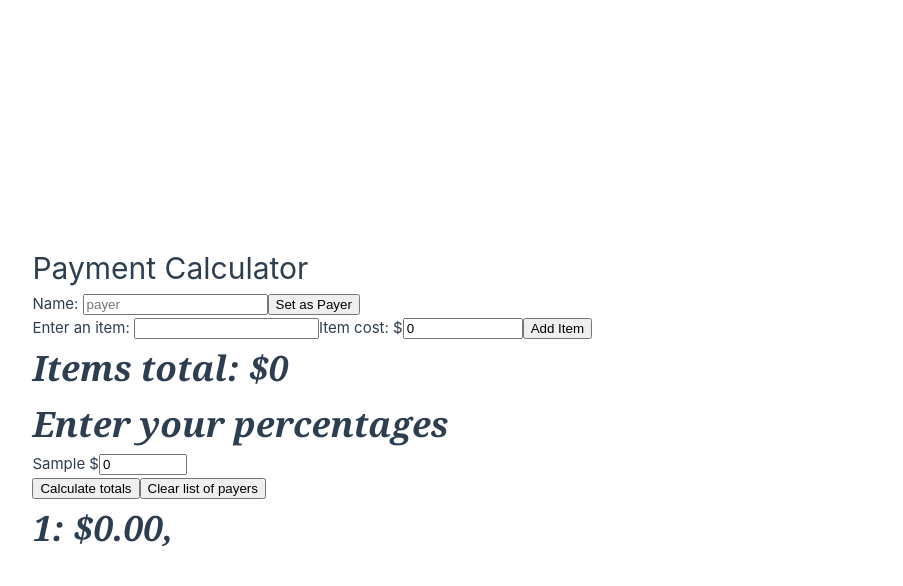
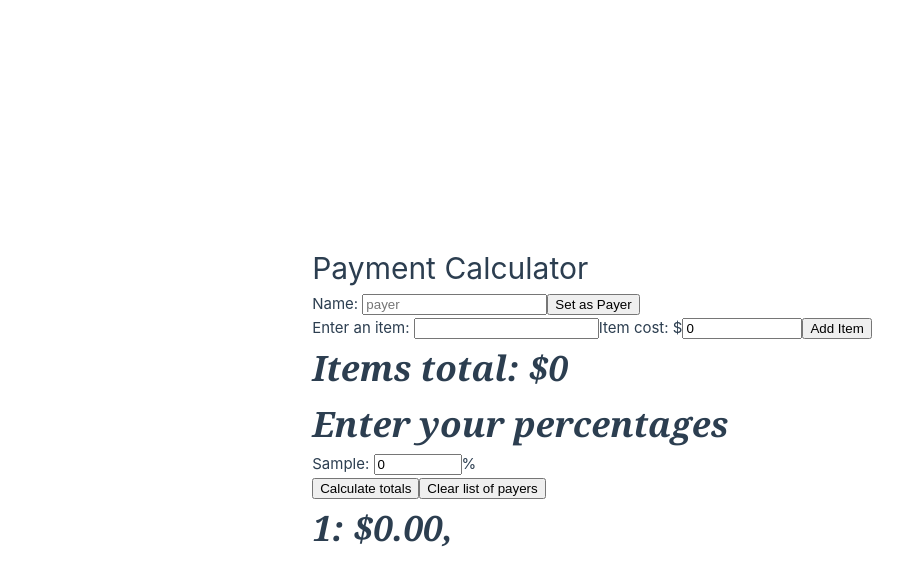
Before and after one commit to gTambo/vue-split-the-check-calculator, a Vue app: page / in a window 1280 px wide. Both pictures are taken after typing "Sample" into the empty fields and a click on the button "Set as Payer". Shown: the top 586 px of the page, without its empty margins (48-951 px from the left). Built offline with nearby package versions, Linux system fonts and the light colour scheme.

Commit message:
style tweaks, add home page to router

```diff
--- a/src/App.vue
+++ b/src/App.vue
@@ -81,8 +81,8 @@ function calculate() {
       <p class="text">Enter your percentages</p>
       <div v-if="payersList.length">
         <div v-for="payer in payersList" :key="'payer' + payer.payerId">
-          <label :for="'percent' + payer.payerId">{{ payer.name }} $</label>
-          <input v-model="payer.percent" :id="'percent' + payer.payerId" type="number" min="0.01" max="100" step=".01" />
+          <label :for="'percent' + payer.payerId">{{ payer.name }}: </label>
+          <input v-model="payer.percent" :id="'percent' + payer.payerId" type="number" min="0.01" max="100" step=".01" />%
         </div>
       </div>
       <button type="submit">Calculate totals</button>
--- a/src/assets/main.css
+++ b/src/assets/main.css
@@ -1,10 +1,14 @@
 @import './base.css';
+
+/* body {
+  display: flex;
+  place-items: center;
+} */
 
 #app {
   max-width: 1280px;
   margin: 0 auto;
   padding: 2rem;
-
   font-weight: normal;
 }
 
@@ -28,8 +32,10 @@ a,
   }
 
   #app {
-    display: grid;
-    grid-template-columns: 1fr 1fr;
+    display: flex;
+    flex-direction: column;
+    justify-content: space-around;
     padding: 0 2rem;
+    /* text-align: center; */
   }
 }
--- a/src/router/index.ts
+++ b/src/router/index.ts
@@ -1,8 +1,15 @@
+import AppVue from '@/App.vue'
 import { createRouter, createWebHistory } from 'vue-router'
 
 const router = createRouter({
   history: createWebHistory(import.meta.env.BASE_URL),
-  routes: []
+  routes: [
+    {
+      path: '/',
+      name: 'home',
+      component: AppVue
+    }
+  ]
 })
 
 export default router
```
